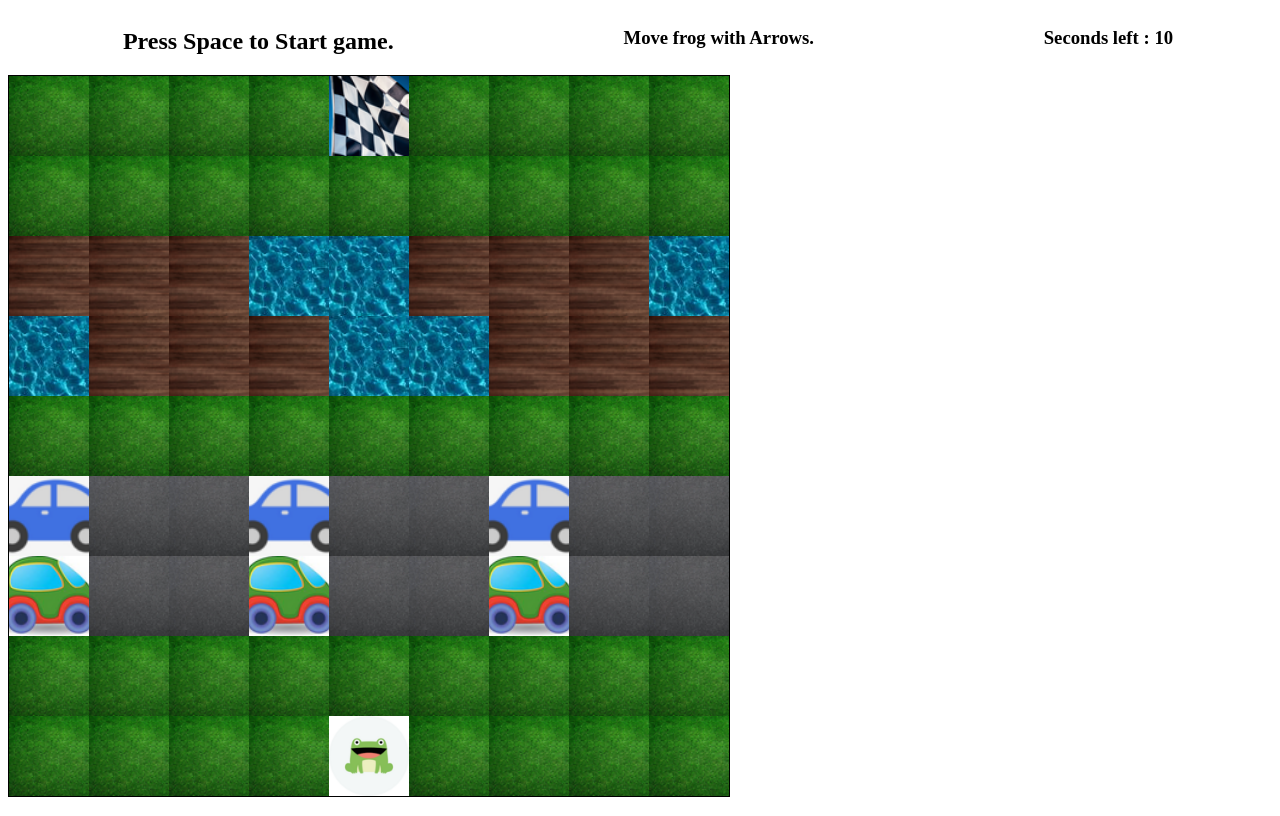
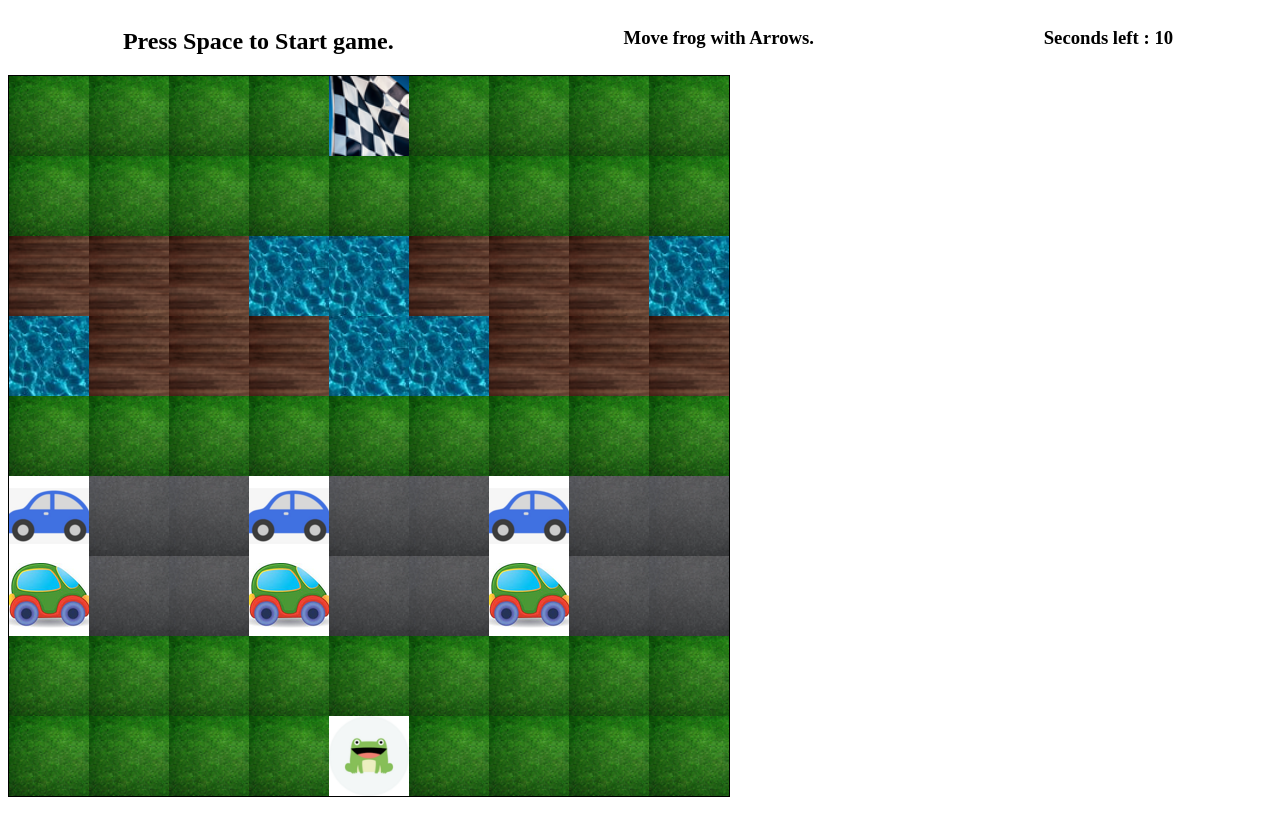
Before and after one commit to LoisKOUNINEF/Frogger, a plain HTML site: page index.html in a window 1280 px wide. Drawn offline with Linux system fonts and the light colour scheme.

Commit message:
images fix

```diff
--- a/styles.css
+++ b/styles.css
@@ -36,7 +36,7 @@ body {
 /* !important allows to override any classes*/
 /* you can also put this part of css at the bottom of the file so that it gets executed last*/
 .frog {
-  background-image: url('images/frog.png')!important;
+  background-image: url('images/frog.png');
   background-position: center;
   background-size: cover;
 }
@@ -54,13 +54,15 @@ body {
 .c1 {
   background-image:url('images/carleft.png');
   background-position: center;
-  background-size: cover;
+  background-repeat: no-repeat;
+  object-fit: fill;
 }
 
 .c4 {
   background-image:url('images/carright.png');
   background-position: center;
-  background-size: cover ;
+  background-repeat: no-repeat;
+  object-fit: fill;
 }
 
 .c2, .c3 {
```
